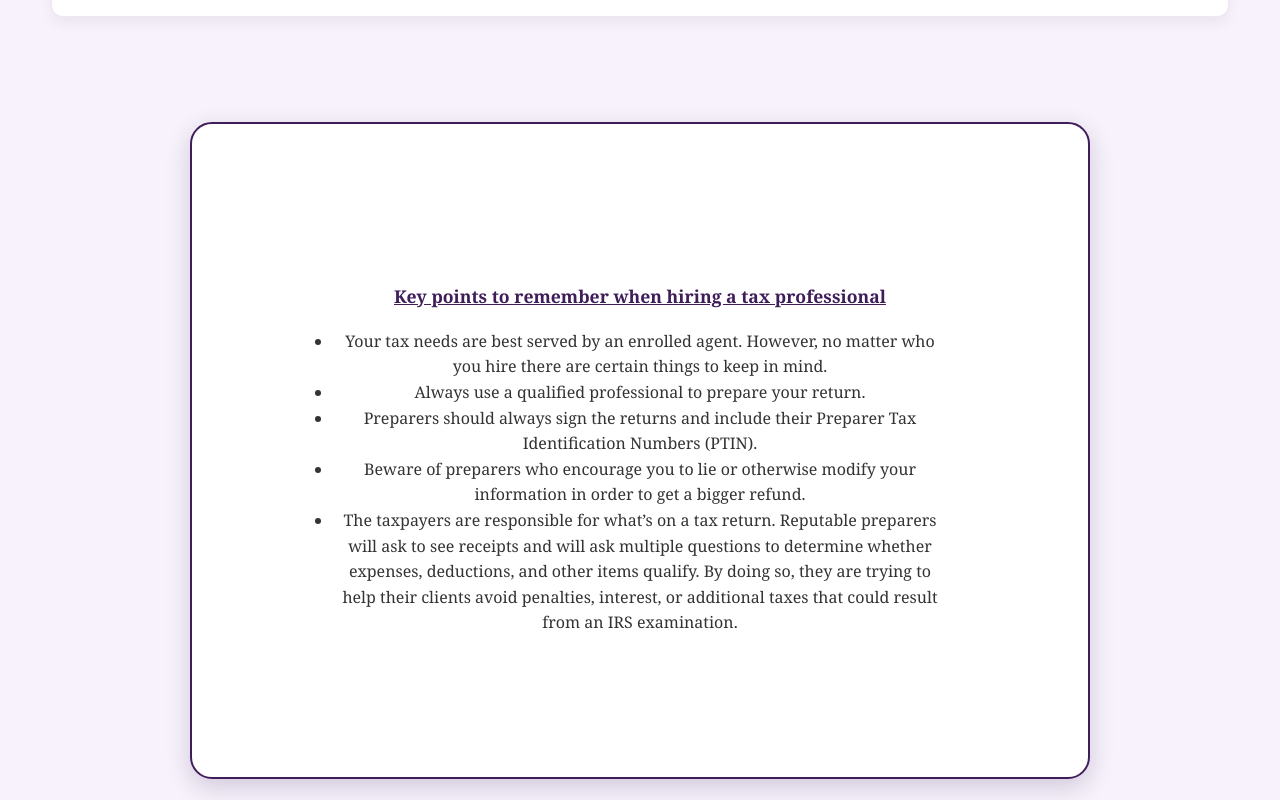
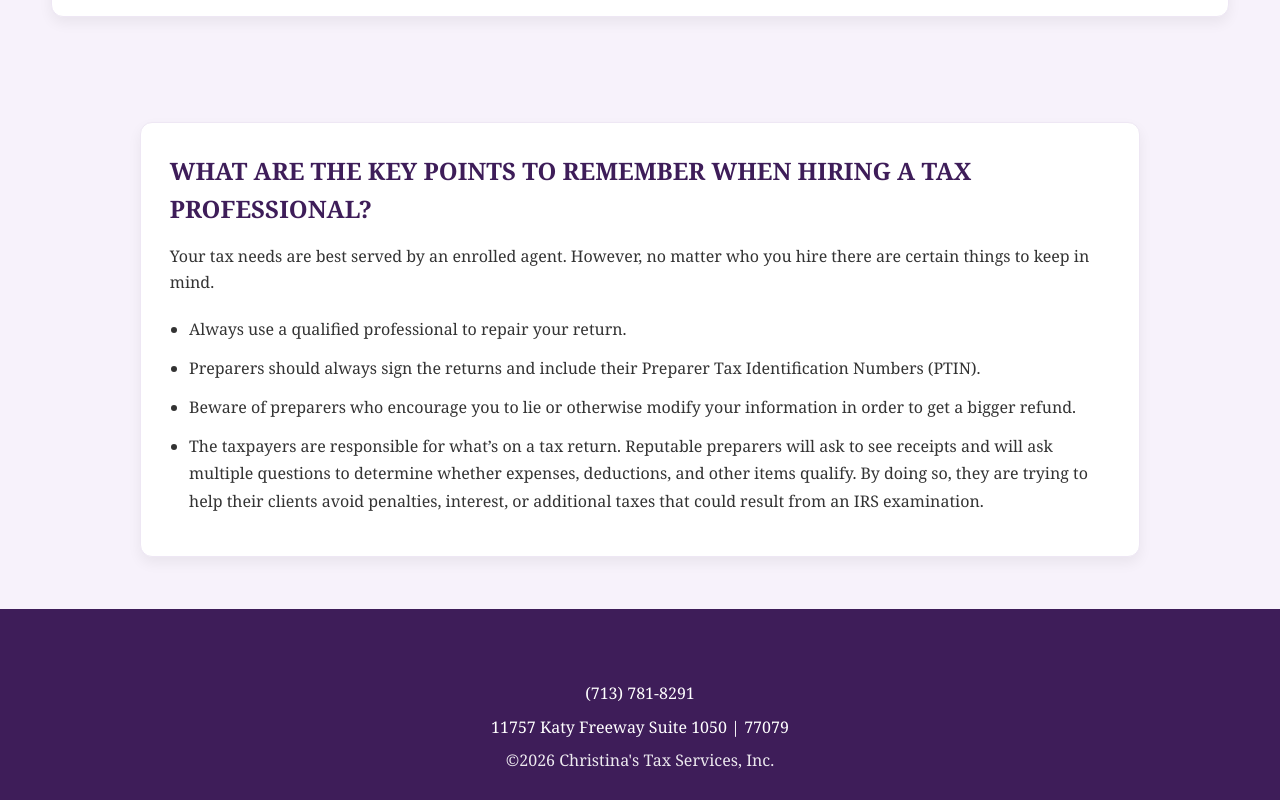
Before and after one commit to anovruzov/christinaswebsite, a plain HTML site: page learn.html in a window 1280 px wide. Shown: the part 3060-3860 px from the top of the page. Drawn offline with Linux system fonts and the light colour scheme.

Commit message:
textboxes

```diff
--- a/learn.html
+++ b/learn.html
@@ -130,11 +130,11 @@
         <!-- Hiring tips -->
         <section class="page-section full-bleed bright-inverse">
             <div class="content-wrapper">
-                <div class="tax-extensions-box">
-                    <p class="section-title question-text"><span style="text-decoration:underline"><strong>Key points to remember when hiring a tax professional</strong></span></p>
+                <div class="tips-box">
+                    <h2 class="question-text">WHAT ARE THE KEY POINTS TO REMEMBER WHEN HIRING A TAX PROFESSIONAL?</h2>
+                    <p>Your tax needs are best served by an enrolled agent. However, no matter who you hire there are certain things to keep in mind.</p>
                     <ul>
-                        <li>Your tax needs are best served by an enrolled agent. However, no matter who you hire there are certain things to keep in mind.</li>
-                        <li>Always use a qualified professional to prepare your return.</li>
+                        <li>Always use a qualified professional to repair your return.</li>
                         <li>Preparers should always sign the returns and include their Preparer Tax Identification Numbers (PTIN).</li>
                         <li>Beware of preparers who encourage you to lie or otherwise modify your information in order to get a bigger refund.</li>
                         <li>The taxpayers are responsible for what’s on a tax return. Reputable preparers will ask to see receipts and will ask multiple questions to determine whether expenses, deductions, and other items qualify. By doing so, they are trying to help their clients avoid penalties, interest, or additional taxes that could result from an IRS examination.</li>
--- a/styles.css
+++ b/styles.css
@@ -208,6 +208,33 @@ body {
 
 .learn-page .learn-hero .question-text {
     color: #f3e8ff;
+}
+
+.learn-page .tips-box {
+    background: var(--white);
+    border: 1px solid #eee7f4;
+    border-radius: 12px;
+    box-shadow: 0 6px 14px rgba(0, 0, 0, 0.06);
+    padding: 1.8rem;
+    max-width: 1000px;
+    margin: 0 auto;
+}
+
+.learn-page .tips-box h2 {
+    margin-bottom: 1rem;
+}
+
+.learn-page .tips-box p {
+    margin-bottom: 1.25rem;
+}
+
+.learn-page .tips-box ul {
+    padding-left: 1.2rem;
+    line-height: 1.7;
+}
+
+.learn-page .tips-box li {
+    margin-bottom: 0.75rem;
 }
 
 /* Image Containers */
```
